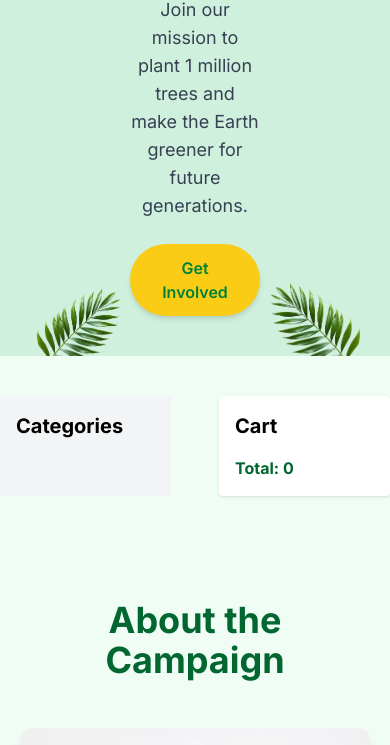
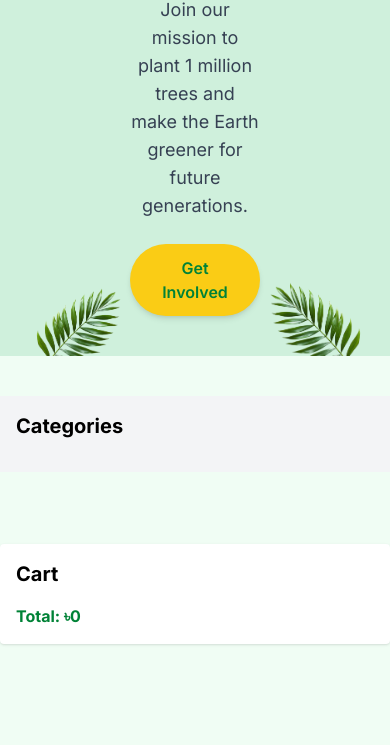
Before and after one commit to zahidulhasansakib/Assignment-6, a plain HTML site: page index.html in a window 390 px wide. Shown: the part 280-1025 px from the top of the page. Drawn offline with nearby package versions, Linux system fonts and the light colour scheme; no server answers.

Commit message:
add some responsive style

```diff
--- a/index.html
+++ b/index.html
@@ -78,33 +78,29 @@ generations.
 
 
     <main class="bg-[#f0fdf4]">
-<section class="mx-auto py-10 flex gap-6 max-w-[1650px]">
-
+<section class="mx-auto py-10 flex flex-col md:flex-row gap-6 max-w-[1650px]">
 <!-- Left Sidebar: Categories -->
-<aside class="p-4 w-72 bg-gray-100">
+<aside class="p-4 w-full md:w-72 bg-gray-100">
   <h2 class="text-xl font-bold mb-4 text-black">Categories</h2>
-  <ul id="categoryContainer" class="space-y-2 text-black"></ul>
+  <ul id="categoryContainer" class="flex md:flex-col gap-2 md:gap-0 overflow-x-auto md:overflow-visible">
+    <!-- JS will populate li elements -->
+  </ul>
 </aside>
 
-<!-- Center: Plant Cards -->
-<div class="flex-grow">
-  <div id="cardContainer" class="grid grid-cols-1 sm:grid-cols-2 lg:grid-cols-3 gap-6"></div>
-</div>
 
-<!-- Right: Cart -->
-<aside class="p-4 w-72 bg-white shadow rounded">
-      <h2 class="text-xl font-bold mb-4 text-black">Cart</h2>
-      <div id="cartContainer" class="space-y-2">
-        <!-- <p class="text-gray-500">Your cart is empty.</p> -->
-      </div>
-      <div class="mt-4 font-bold text-green-800">
-        Total: <span id="totalPrice">0</span>
-      </div>
-    </aside>
+  <!-- Center: Plant Cards -->
+  <div class="flex-grow w-full">
+    <div id="cardContainer" class="grid grid-cols-1 sm:grid-cols-2 lg:grid-cols-3 gap-6"></div>
+  </div>
 
+  <!-- Right: Cart -->
+  <aside class="p-4 w-full md:w-72 bg-white shadow rounded mt-6 md:mt-0">
+    <h2 class="text-xl font-bold mb-4 text-black">Cart</h2>
+    <div id="cartContainer" class="space-y-2"></div>
+    <div class="mt-4 font-bold text-green-700">Total: <span id="totalPrice">৳0</span></div>
+  </aside>
+</section>
 
-
-</section>
 
 
 
```
